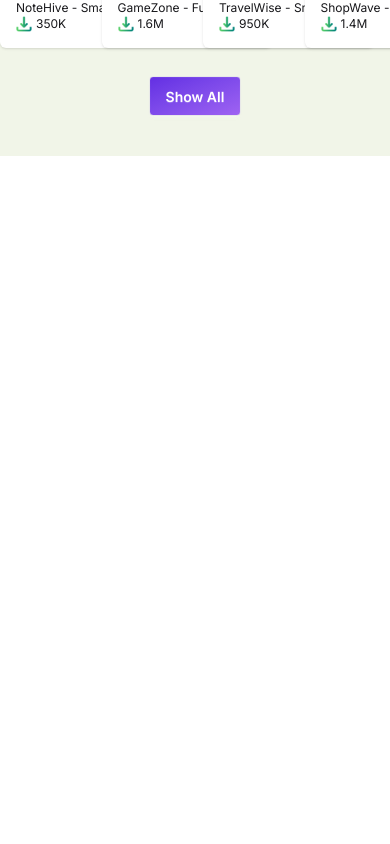
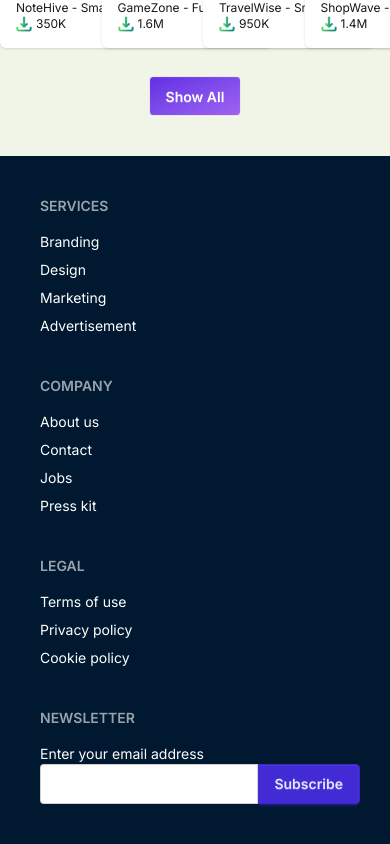
Before and after one commit to farial-robama/Hero-Apps, a React (Vite) app: page / in a window 390 px wide. Shown: the part 1547-2391 px from the top of the page. Before the commit the page ends 1703 px from the top, so only its background shows below. Built offline with nearby package versions, Linux system fonts and the light colour scheme.

Commit message:
add Apps page with all apps, navigation from Show All button, and add footer

```diff
--- a/src/Routes/Routes.jsx
+++ b/src/Routes/Routes.jsx
@@ -1,8 +1,9 @@
 import { createBrowserRouter } from "react-router";
 import Root from "../pages/Root/Root";
 import Home from "../pages/Home/Home";
-import Apps from "../pages/TrendingApp/TrendingApp";
 import ErrorPage from "../pages/ErrorPage/ErrorPage";
+import Installation from "../pages/Installation/Installation";
+import Apps from "../pages/AllApps/Apps";
 
 
 export const router = createBrowserRouter([
@@ -17,8 +18,12 @@ export const router = createBrowserRouter([
             Component: Home
         },
         {
-            path: '/apps',
+            path: '/allapps',
             Component: Apps
+        },
+        {
+            path: '/installation',
+            Component: Installation
         }
     ]
   }
--- a/src/components/Footer/Footer.jsx
+++ b/src/components/Footer/Footer.jsx
@@ -2,9 +2,42 @@ import React from 'react';
 
 const Footer = () => {
     return (
-        <div>
+        <footer className="footer sm:footer-horizontal bg-[#001931] text-white p-10">
+  <nav>
+    <h6 className="footer-title">Services</h6>
+    <a className="link link-hover">Branding</a>
+    <a className="link link-hover">Design</a>
+    <a className="link link-hover">Marketing</a>
+    <a className="link link-hover">Advertisement</a>
+  </nav>
+  <nav>
+    <h6 className="footer-title">Company</h6>
+    <a className="link link-hover">About us</a>
+    <a className="link link-hover">Contact</a>
+    <a className="link link-hover">Jobs</a>
+    <a className="link link-hover">Press kit</a>
+  </nav>
+  <nav>
+    <h6 className="footer-title">Legal</h6>
+    <a className="link link-hover">Terms of use</a>
+    <a className="link link-hover">Privacy policy</a>
+    <a className="link link-hover">Cookie policy</a>
+  </nav>
+  <form>
+    <h6 className="footer-title">Newsletter</h6>
+    <fieldset className="w-80">
+      <label>Enter your email address</label>
+      <div className="join">
+        <input
+          type="text"
+          placeholder="username@site.com"
+          className="input input-bordered join-item" />
+        <button className="btn btn-primary join-item">Subscribe</button>
+      </div>
+    </fieldset>
+  </form>
+</footer>
 
-        </div>
     );
 };
 
--- a/src/components/Navbar/Navbar.jsx
+++ b/src/components/Navbar/Navbar.jsx
@@ -1,6 +1,12 @@
 import React from 'react';
+import { NavLink } from 'react-router';
 
 const Navbar = () => {
+    const links =[
+        {name: "Home", to: "/"},
+        {name: "Apps", to: "/allapps"},
+        {name: "Installation", to: "/installation"}
+    ]
     return (
         <div className="navbar bg-base-100 ">
   <div className="navbar-start">
@@ -11,19 +17,19 @@ const Navbar = () => {
       <ul
         tabIndex={0}
         className="menu menu-sm dropdown-content bg-base-100 rounded-box z-1 mt-3 w-52 p-2 shadow">
-        <li><a>Home</a></li>
-        <li><a>Apps</a></li>
-        <li><a>Installation</a></li>
+        {
+            links.map(link => <NavLink key={link.to} to={link.to} className={({isActive}) => isActive ? "bg-linear-to-br from-[#632EE3] to-[#9F62F2] bg-clip-text text-transparent " : ""}>{link.name}</NavLink>)
+        }
       </ul>
     </div>
     <a className="btn btn-ghost text-xl"><img className='w-7' src="/logo.png" alt="" />
     <span className='font-semibold bg-linear-to-br from-[#632EE3] to-[#9F62F2] bg-clip-text text-transparent'>HERO.IO</span></a>
   </div>
   <div className="navbar-center hidden lg:flex">
-    <ul className="menu menu-horizontal px-1">
-      <li><a>Home</a></li>
-      <li><a>Apps</a></li>
-      <li><a>Installation</a></li>
+    <ul className="menu menu-horizontal px-4">
+      {
+            links.map(link => <NavLink key={link.to} to={link.to} className={({isActive}) => isActive ? "bg-linear-to-br from-[#632EE3] to-[#9F62F2] bg-clip-text text-transparent px-4" : "px-4"}>{link.name}</NavLink>)
+        }
     </ul>
   </div>
   <div className="navbar-end">
--- /dev/null
+++ b/src/pages/AllApps/Application.jsx
@@ -0,0 +1,19 @@
+import React from 'react';
+
+const Application = ({app}) => {
+    return (
+        <div className='bg-[#FFFFFF] rounded-md shadow-sm hover:shadow-lg transition-shadow duration-150 flex flex-col  mx-auto  p-4'>
+            <div className='w-60 h-60  mb-3 '>
+                <img className='w-full h-full object-cover rounded-md ' src={app.image} alt="" />
+            </div>
+            <p className='text-xs flex items-start '>{app.title}</p>
+            <div className='flex justify-between text-xs'>
+                <p className='flex gap-1'><img className='w-4' src="/icon-downloads.png" alt="" /><span>{app.downloads}</span></p>
+                <p className='flex gap-1'><img className='w-4' src="/icon-ratings.png" alt="" /><span>{app.ratingAvg}</span></p>
+            </div>
+
+        </div>
+    );
+};
+
+export default Application;
--- /dev/null
+++ b/src/pages/AllApps/Apps.jsx
@@ -0,0 +1,30 @@
+import React from 'react';
+import useApps from '../../Hooks/useApps';
+import Application from './Application';
+
+const Apps = () => {
+    const {apps, loading, error} = useApps()
+
+    if (loading) {
+        return <p>Loading...</p>
+    }
+    if (error) {
+        return <p>Error: {error.message}</p>
+    }
+
+    return (
+        <div className=' bg-[#F1F5E8] text-center p-10'>
+            <h1 className='text-2xl font-bold'>Our All Applications</h1>
+            <p className='text-xs text-[#627382] font-[400] mt-2 mb-6'>Explore All Apps on the Market developed by us. We code for Millions</p>
+                <div className='grid grid-cols-4 gap-4'>
+                    {
+                   apps.length > 0 ? (apps.map(app =>
+                   <Application key={app.id} app={app}></Application> )) : (<p>No apps found</p>)
+                  }
+                </div>
+
+        </div>
+    );
+};
+
+export default Apps;
--- a/src/pages/Install/Install.jsx
+++ b/src/pages/Installation/Installation.jsx
@@ -1,6 +1,6 @@
 import React from 'react';
 
-const Install = () => {
+const Installation = () => {
     return (
         <div>
 
@@ -8,4 +8,4 @@ const Install = () => {
     );
 };
 
-export default Install;
+export default Installation;
--- a/src/pages/TrendingApps/TrendingApps.jsx
+++ b/src/pages/TrendingApps/TrendingApps.jsx
@@ -1,9 +1,11 @@
 import React from 'react';
 import TrendingApp from '../TrendingApp/TrendingApp';
+import { useNavigate } from 'react-router';
 
 
 const TrendingApps = ({apps}) => {
     const topApps = Array.isArray(apps) ? apps.slice(0,8) : [] ;
+    const navigate = useNavigate()
     return (
         <div className='text-center py-10'>
             <h1 className='text-2xl font-bold'>Trending Apps</h1>
@@ -13,7 +15,7 @@ const TrendingApps = ({apps}) => {
                    topApps.length > 0 ? (topApps.map(app => <TrendingApp key={app.id} app={app}></TrendingApp>)) : (<p>No apps found</p>)
                 }
             </div>
-             <button className="btn bg-linear-to-br from-[#632EE3] to-[#9F62F2] text-[#FFFFFF] mt-7">Show All</button>
+             <button onClick={() => navigate('/allapps')} className="btn bg-linear-to-br from-[#632EE3] to-[#9F62F2] text-[#FFFFFF] mt-7">Show All</button>
 
         </div>
     );
```
